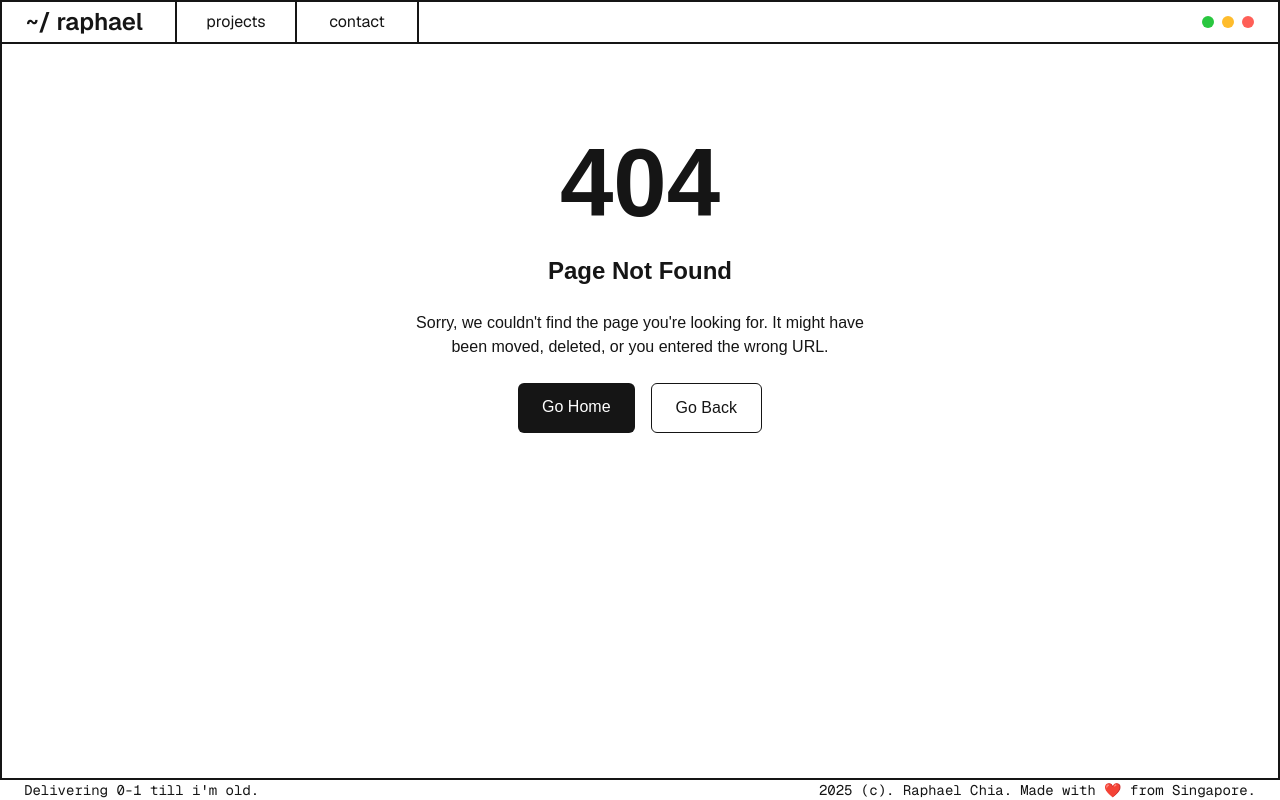
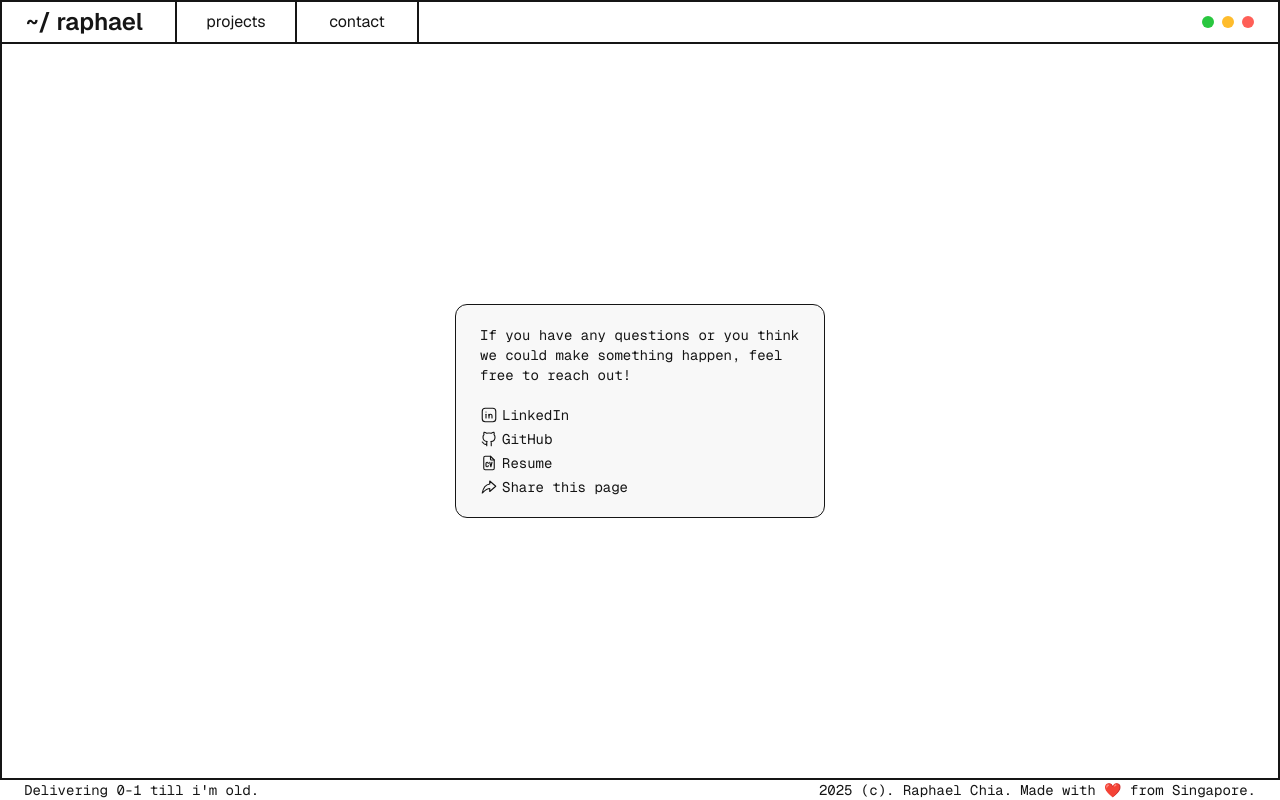
Before and after one commit to RaphaelChia/about-me, a Next.js app: page /contact in a window 1280 px wide. Before the commit this address had no page. Built offline with nearby package versions, Linux system fonts and the light colour scheme.

Commit message:
added contact me stuff

```diff
--- /dev/null
+++ b/src/app/contact/page.tsx
@@ -0,0 +1,111 @@
+import { CopyButton } from "@/components/general/copy-button";
+import { GITHUB_URL, LINKEDIN_URL, RESUME_URL, SHARE_URL } from "@/lib/states";
+import { getMetaData } from "@/lib/utils";
+import {
+  IconBrandGithub,
+  IconBrandLinkedin,
+  IconCheck,
+  IconCopy,
+  IconDownload,
+  IconFileCv,
+  IconShare3,
+} from "@tabler/icons-react";
+import { Metadata } from "next";
+import Link from "next/link";
+
+const Page = () => {
+  return (
+    <div className="flex-1  flex items-center justify-center pad-x-page">
+      <div className="border rounded-xl px-6 py-5 bg-background-secondary/20 font-mono flex flex-col gap-1">
+        <div className="text-sm max-w-[320px] mb-4">
+          If you have any questions or you think we could make something happen,
+          feel free to reach out!
+        </div>
+        <Link href={LINKEDIN_URL} target="_blank" rel="noopener noreferrer">
+          <CopyButton
+            content={LINKEDIN_URL}
+            copyChildren={
+              <IconCopy
+                className="md:group-hover/linkedin:opacity-100 transition-all duration-300 md:opacity-0"
+                size={16}
+              />
+            }
+            copiedChildren={
+              <IconCheck
+                className="md:group-hover/linkedin:opacity-100 transition-all duration-300 md:opacity-0"
+                size={16}
+              />
+            }
+            className="text-sm flex gap-1 items-center group/linkedin cursor-pointer"
+          >
+            <>
+              <IconBrandLinkedin size={18} strokeWidth={1.5} />
+              LinkedIn{" "}
+            </>
+          </CopyButton>
+        </Link>
+        <Link href={GITHUB_URL} target="_blank" rel="noopener noreferrer">
+          <CopyButton
+            content={GITHUB_URL}
+            copyChildren={
+              <IconCopy
+                className="md:group-hover/linkedin:opacity-100 transition-all duration-300 md:opacity-0"
+                size={16}
+              />
+            }
+            copiedChildren={
+              <IconCheck
+                className="md:group-hover/linkedin:opacity-100 transition-all duration-300 md:opacity-0"
+                size={16}
+              />
+            }
+            className="text-sm flex gap-1 items-center group/linkedin cursor-pointer"
+          >
+            <>
+              <IconBrandGithub size={18} strokeWidth={1.5} />
+              GitHub{" "}
+            </>
+          </CopyButton>
+        </Link>
+        <a
+          download
+          href={RESUME_URL}
+          className="text-sm flex gap-1 items-center group/linkedin cursor-pointer"
+        >
+          <IconFileCv size={18} strokeWidth={1.5} />
+          Resume{" "}
+          <IconDownload
+            className="md:group-hover/linkedin:opacity-100 transition-all duration-300 md:opacity-0"
+            size={16}
+          />
+        </a>
+        <CopyButton
+          content={SHARE_URL}
+          copyChildren={
+            <IconCopy
+              className="md:group-hover/linkedin:opacity-100 transition-all duration-300 md:opacity-0"
+              size={16}
+            />
+          }
+          copiedChildren={
+            <IconCheck
+              className="md:group-hover/linkedin:opacity-100 transition-all duration-300 md:opacity-0"
+              size={16}
+            />
+          }
+          className="text-sm flex gap-1 items-center group/linkedin cursor-pointer"
+        >
+          <>
+            <IconShare3 size={18} strokeWidth={1.5} />
+            Share this page{" "}
+          </>
+        </CopyButton>
+      </div>
+    </div>
+  );
+};
+export const metadata: Metadata = getMetaData(
+  "Contact",
+  "raphaelisme@gmail.com"
+);
+export default Page;
--- /dev/null
+++ b/src/components/general/copy-button.tsx
@@ -0,0 +1,42 @@
+"use client";
+
+import { IconCheck, IconCopy } from "@tabler/icons-react";
+import React, { useState } from "react";
+
+export const CopyButton = ({
+  content,
+  copiedChildren = <IconCheck />,
+  copyChildren = <IconCopy />,
+  onClick,
+  children,
+  ...props
+}: React.ComponentPropsWithoutRef<"div"> & {
+  content: string;
+  children?: React.ReactNode;
+  copiedChildren?: React.ReactNode;
+  copyChildren?: React.ReactNode;
+}) => {
+  const [showCopied, setShowCopied] = useState(false);
+  const [currentTimeout, setCurrentTimeout] = useState<NodeJS.Timeout | null>(
+    null
+  );
+  function handleClick(e: React.MouseEvent<HTMLDivElement>) {
+    if (onClick) onClick(e);
+    if (currentTimeout) clearTimeout(currentTimeout);
+    navigator.clipboard.writeText(content);
+    setShowCopied(true);
+    setCurrentTimeout(setTimeout(() => setShowCopied(false), 1000));
+  }
+  return (
+    // Disable tabbing to prevent focus from being trapped in the button
+    // since we want focus to continue to the next input in, e.g. pool deposit form
+    <div
+      className="decoration-none"
+      onClick={handleClick}
+      tabIndex={-1}
+      {...props}
+    >
+      {children} {showCopied ? copiedChildren : copyChildren}
+    </div>
+  );
+};
--- /dev/null
+++ b/src/lib/states.ts
@@ -0,0 +1,4 @@
+export const LINKEDIN_URL = "https://linkedin.com/in/raphaelchia";
+export const GITHUB_URL = "https://github.com/raphaelchia";
+export const RESUME_URL = "/raphael-chia-resume.pdf";
+export const SHARE_URL = "https://phell.dev";
```
Also changed, not shown: 1 other file (tests, documents, lock files or other folders).
